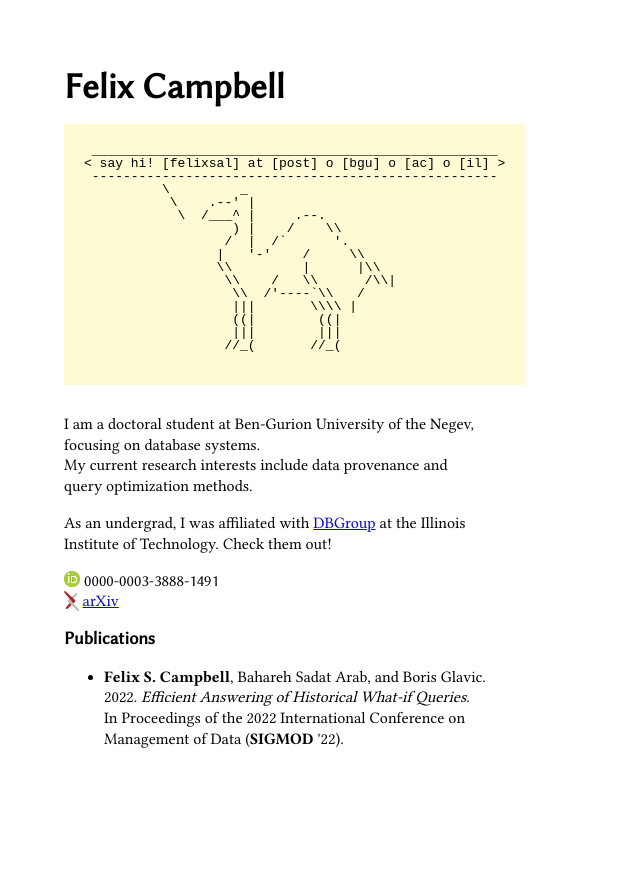
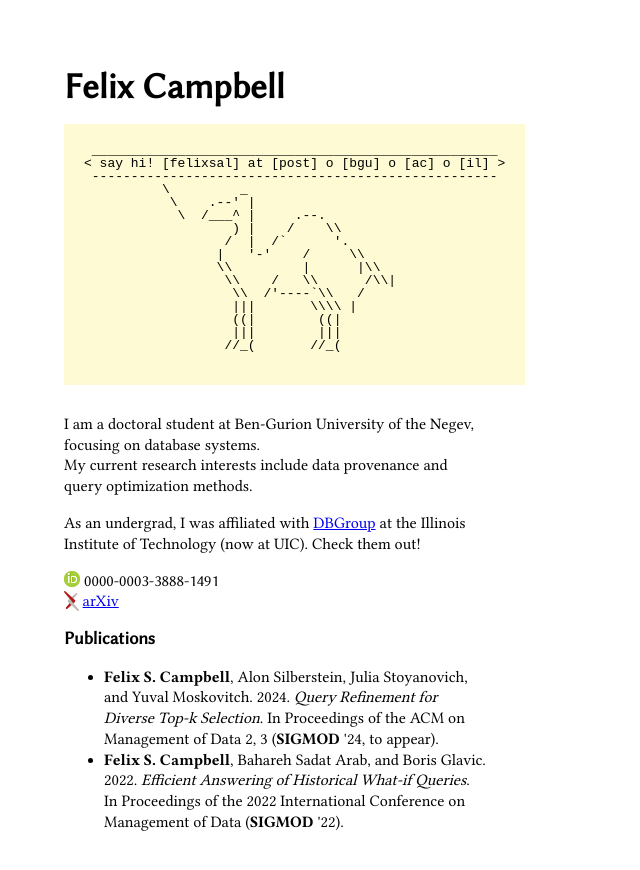
Before and after one commit to fsalc/fsalc.github.io, a plain HTML site: page index.html in a window 1280 px wide. Shown: the whole page, without its empty margins (0-640 px from the left). Before the commit the page ends 830 px from the top, so only its background shows below. Drawn offline with Linux system fonts and the light colour scheme.

Commit message:
query refinements

```diff
--- a/index.html
+++ b/index.html
@@ -29,7 +29,7 @@
         <main>
             <section>
                 <p>I am a doctoral student at Ben-Gurion University of the Negev, focusing on database systems.<br>My current research interests include data provenance and query optimization methods.</p>
-                <p>As an undergrad, I was affiliated with <a href="https://cs.iit.edu/~dbgroup">DBGroup</a> at the Illinois Institute of Technology. Check them out!</p>
+                <p>As an undergrad, I was affiliated with <a href="https://www.cs.uic.edu/~bglavic/dbgroup/">DBGroup</a> at the Illinois Institute of Technology (now at UIC). Check them out!</p>
             </section>
             <section>
                 <img src="images/orcid_16x16.gif" /> <span class="orcid">0000-0003-3888-1491</span><br>
@@ -38,6 +38,7 @@
             <section>
                 <h2>Publications</h2>
                 <ul>
+                    <li><strong>Felix S. Campbell</strong>, Alon Silberstein, Julia Stoyanovich, and Yuval Moskovitch. 2024. <em>Query Refinement for Diverse Top-k Selection</em>. In Proceedings of the ACM on Management of Data 2, 3 (<strong>SIGMOD</strong> '24, to appear).</li>
                     <li><strong>Felix S. Campbell</strong>, Bahareh Sadat Arab, and Boris Glavic. 2022. <em>Efficient Answering of Historical What-if Queries</em>. In Proceedings of the 2022 International Conference on Management of Data (<strong>SIGMOD</strong> '22).</li>
                 </ul>
             </section>
```
